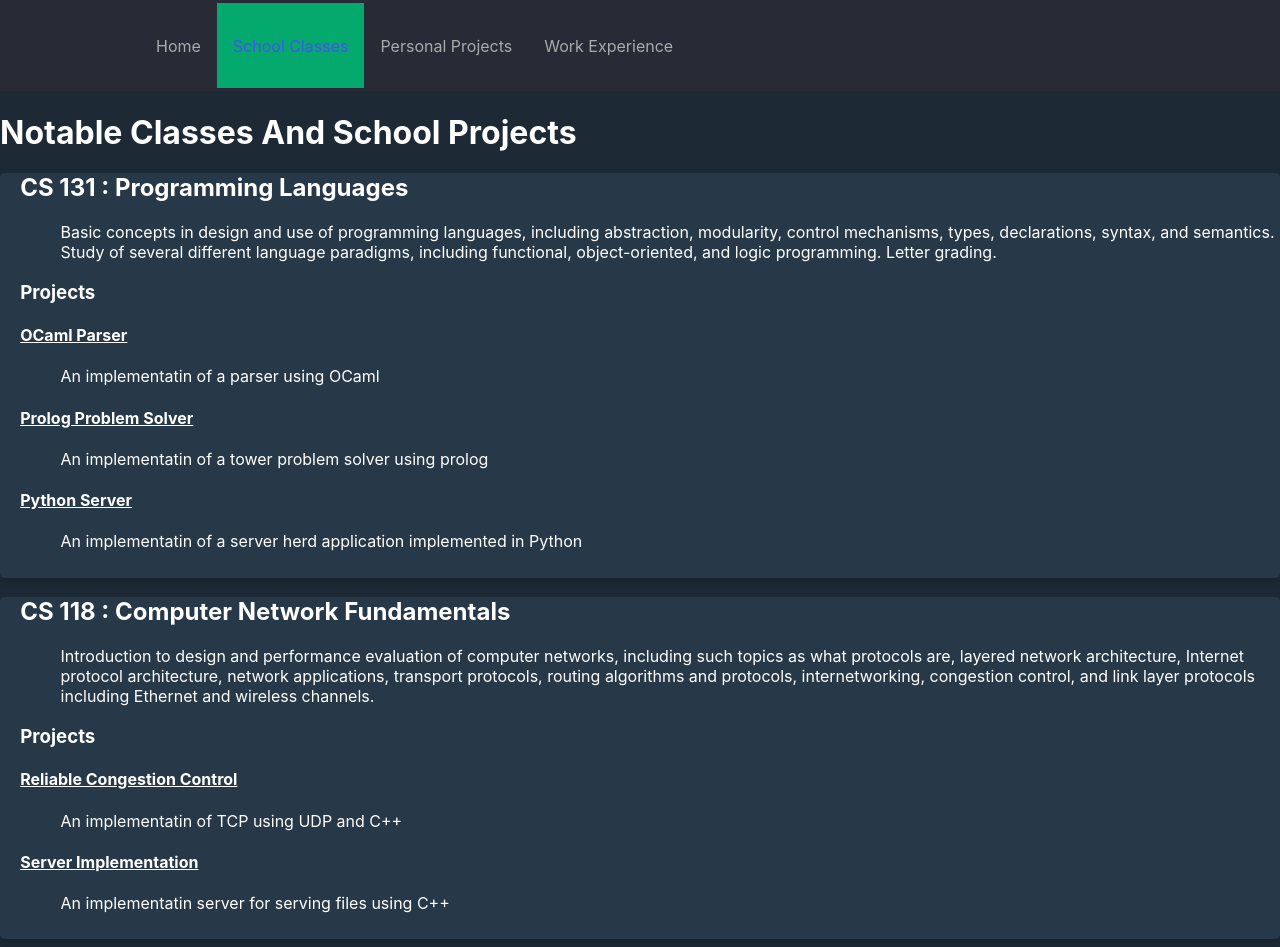
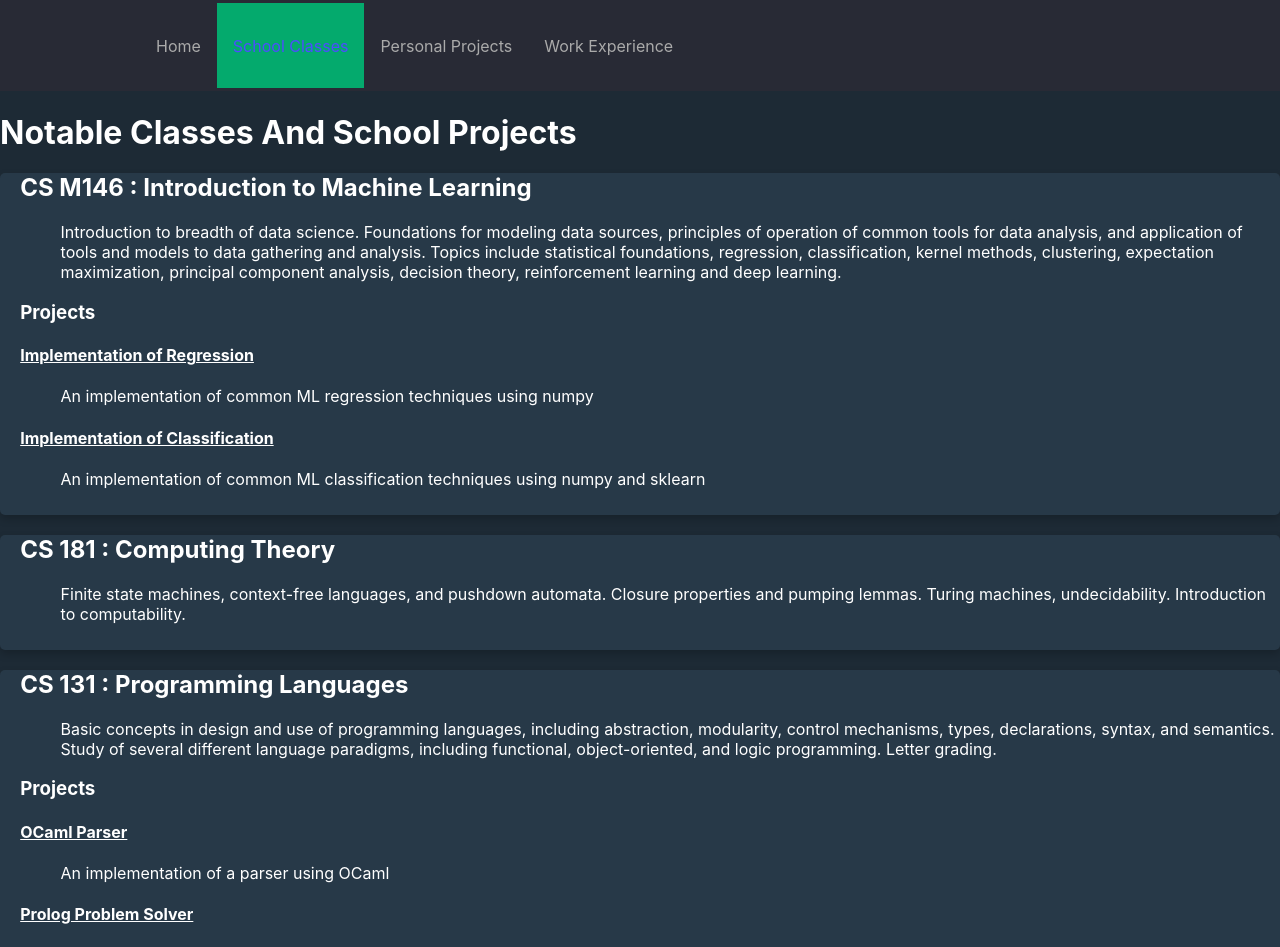
Before and after one commit to morganmason0606/morganmason0606.github.io, a React (Create React App) app: page /classes in a window 1280 px wide. Shown: the top 947 px of the page. Built offline with nearby package versions, Linux system fonts and the light colour scheme.

Commit message:
adding job and class info

```diff
--- a/src/pages/jobs.js
+++ b/src/pages/jobs.js
@@ -5,6 +5,11 @@ function Job(){
         <>
             <h1>Job Experience</h1>
             <div class="card_list">
+                <div className="display_card">
+                    <h2>AI Research and Development – Credit Risk Intern</h2>
+                    <h3>US Bank, Summer 2024</h3>
+                    <p>Conducted comprehensive research on AI use cases within the banking sector. Developed <a href="https://github.com/morganmason0606/LLM_Agents">an advanced chatbot</a> utilizing credit-risk model documentation to streamline the process for senior management in addressing onsite regulatory examination inquiries regarding model outputs. <a href="morganmason0606.github.io/excel_joiner/">Automated the collection and reporting</a> of profitability and asset quality ratios across bank competitors, reducing lead times for senior management to benchmark performance against peer banks. </p>
+                </div>
                 <div class="display_card">
                     <h2>Tech Support</h2>
                     <h3>Acalanes Union High School District, Summer 2021</h3>
@@ -13,7 +18,7 @@ function Job(){
                 </div>
                 <div class="display_card">
                     <h2>Inventory Specialist</h2>
-                    <h3>Channies Handwriting Guides, 2020-2021 </h3>
+                    <h3>Channies Handwriting Guides, 2020-2022 </h3>
                     <p>Managed inventory tracking, ordering, receiving for physical inventory across multiple warehouse sites.
                         Created prospects database identifying school contacts. The list was used to increase sales by 10%.</p>
                 </div>
--- a/src/pages/school.js
+++ b/src/pages/school.js
@@ -1,11 +1,30 @@
 import React from "react";
+
 
 function School(){
     return(
 <>
     <h1>Notable Classes And School Projects</h1>
     <div class="card_list">
-
+        <div className="display_card">
+            <h2>CS M146 : Introduction to Machine Learning</h2>
+            <p>
+                Introduction to breadth of data science.
+                Foundations for modeling data sources,
+                principles of operation of common tools for data analysis,
+                and application of tools and models to data gathering and analysis.
+                Topics include statistical foundations, regression, classification, kernel methods,
+                clustering, expectation maximization, principal component analysis, decision theory,
+                reinforcement learning and deep learning.
+            </p>
+            <h3>Projects</h3>
+            <h4><a href="https://github.com/morganmason0606/ECEM146_HW1" target="_blank" rel="noreferrer">Implementation of Regression </a></h4> <p>An implementation of common ML regression techniques using numpy</p>
+            <h4><a href="https://github.com/morganmason0606/ECEM146_HW2" target="_blank" rel="noreferrer">Implementation of Classification</a></h4> <p>An implementation of common ML classification techniques using numpy and sklearn</p>
+        </div>
+        <div className="display_card">
+            <h2>CS 181 : Computing Theory</h2>
+            <p>Finite state machines, context-free languages, and pushdown automata. Closure properties and pumping lemmas. Turing machines, undecidability. Introduction to computability.</p>
+        </div>
         <div class="display_card">
             <h2>CS 131 : Programming Languages</h2>
             <p>Basic concepts in design and use of programming languages,
@@ -15,10 +34,11 @@ function School(){
                 object-oriented, and logic programming. Letter grading.
             </p>
             <h3>Projects</h3>
-            <h4><a href="https://github.com/morganmason0606/UCLA_CS131/tree/main/24W%20CS%20131%20HW2" target="_blank" rel="noreferrer">OCaml Parser</a></h4> <p>An implementatin of a parser using OCaml</p>
-            <h4><a href="https://github.com/morganmason0606/UCLA_CS131/tree/main/24W_CS131_HW4" target="_blank" rel="noreferrer">Prolog Problem Solver</a></h4> <p>An implementatin of a tower problem solver using prolog</p>
-            <h4><a href="https://github.com/morganmason0606/UCLA_CS131/tree/main/24W_CS131_Project" target="_blank" rel="noreferrer">Python Server</a></h4> <p>An implementatin of a server herd application implemented in Python</p>
+            <h4><a href="https://github.com/morganmason0606/UCLA_CS131/tree/main/24W%20CS%20131%20HW2" target="_blank" rel="noreferrer">OCaml Parser</a></h4> <p>An implementation of a parser using OCaml</p>
+            <h4><a href="https://github.com/morganmason0606/UCLA_CS131/tree/main/24W_CS131_HW4" target="_blank" rel="noreferrer">Prolog Problem Solver</a></h4> <p>An implementation of a tower problem solver using prolog</p>
+            <h4><a href="https://github.com/morganmason0606/UCLA_CS131/tree/main/24W_CS131_Project" target="_blank" rel="noreferrer">Python Server</a></h4> <p>An implementation of a server herd application implemented in Python</p>
         </div>
+
 
         <div class="display_card">
             <h2>CS 118 : Computer Network Fundamentals</h2>
@@ -29,9 +49,10 @@ function School(){
                 and link layer protocols including Ethernet and wireless channels.
             </p>
             <h3>Projects</h3>
-            <h4><a href="https://github.com/SubramaniamSatyen/CS118-Project2" target="_blank" rel="noreferrer">Reliable Congestion Control</a></h4> <p>An implementatin of TCP using UDP and C++</p>
-            <h4><a href="https://github.com/SubramaniamSatyen/CS118-Project1" target="_blank" rel="noreferrer">Server Implementation</a></h4> <p>An implementatin server for serving files using C++</p>
+            <h4><a href="https://github.com/SubramaniamSatyen/CS118-Project2" target="_blank" rel="noreferrer">Reliable Congestion Control</a></h4> <p>An implementation of TCP using UDP and C++</p>
+            <h4><a href="https://github.com/SubramaniamSatyen/CS118-Project1" target="_blank" rel="noreferrer">Server Implementation</a></h4> <p>An implementation server for serving files using C++</p>
         </div>
+
 
         <div class="display_card">
             <h2>CS 111 :  Operating Systems Principles</h2>
@@ -47,6 +68,8 @@ function School(){
             <h4><a href="https://github.com/morganmason0606/cs111_lab4" target="_blank" rel="noreferrer">EXT2 file system implementation</a></h4> <p>Implementing an EXT2 file system using C</p>
 
 
+
+
         </div>
         <div class="display_card">
             <h2>CS 35L : Software Construction</h2>
@@ -57,6 +80,7 @@ function School(){
             <h3>Projects</h3>
             <h4><a href="https://github.com/hiimvincent/bruin-ride-test" target="_blank" rel="noreferrer">Full MERN Stack Website</a></h4> <p>Ride coordination web app created using the MERN stack</p>
 
+
         </div>
         <div class="display_card">
             <h2>CS 180 : Introduction to Algorithms and Complexity</h2>
@@ -66,6 +90,7 @@ function School(){
                 choice of data structures and representations; complexity measures:
                 time, space, upper, lower bounds, asymptotic complexity; NP-completeness.</p>
         </div>
+
 
         <div class="display_card">
             <h2>Math 61 : Introduction to Discrete Structures</h2>
```
Also changed, not shown: 1 other file (tests, documents, lock files or other folders).
